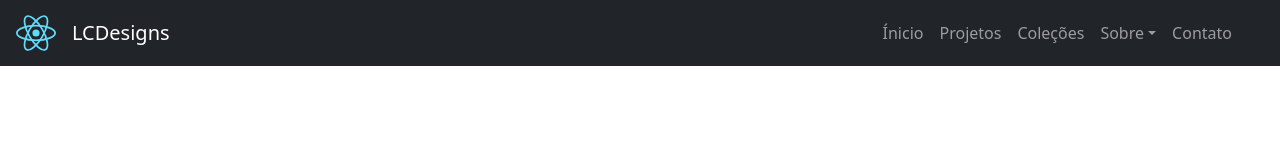
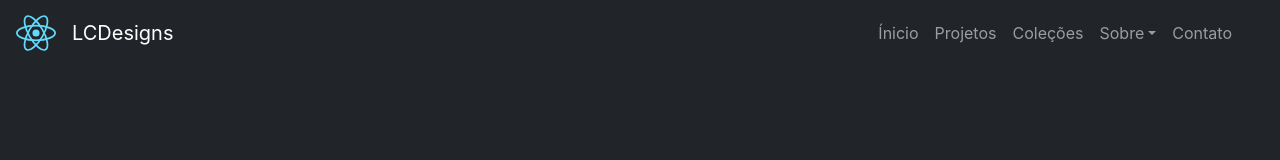
Before and after one commit to esqueleter/lcdesigns, a Next.js app: page / in a window 1280 px wide. Shown: the top 160 px of the page. Built offline with nearby package versions, Linux system fonts and the light colour scheme.

Commit message:
feat: bootstrap to all pages

```diff
--- a/src/pages/_app.tsx
+++ b/src/pages/_app.tsx
@@ -1,14 +1,17 @@
+import "bootstrap/dist/css/bootstrap.css"
 import '../styles/globals.css'
-import "bootstrap/dist/css/bootstrap.css"
 import Navigation from '../components/Navigation'
+import { SSRProvider } from 'react-bootstrap'
 import type { AppProps } from 'next/app'
 
 
 function MyApp({ Component, pageProps }: AppProps) {
   return (
   <>
-    <Navigation/>
-    <Component {...pageProps} />
+    <SSRProvider>
+      <Navigation/>
+      <Component {...pageProps} />
+    </SSRProvider>
   </>
  )
 }
--- a/src/pages/index.tsx
+++ b/src/pages/index.tsx
@@ -1,12 +1,10 @@
 import type { NextPage } from 'next'
-import Head from 'next/head'
-import Image from 'next/image'
 import Container from '../components/Container'
 
 const Home: NextPage = () => {
   return (
    <>
-
+     <Container/>
    </>
   )
 }
```
